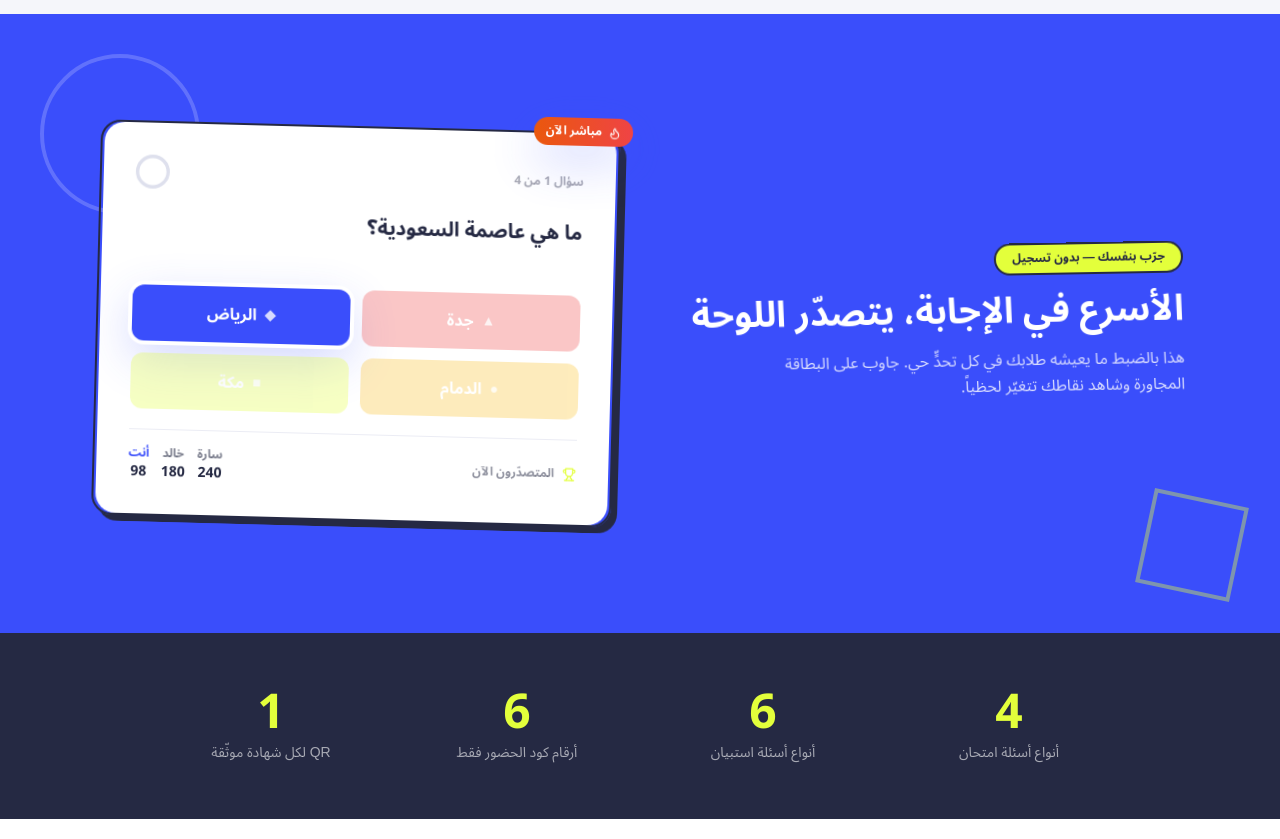
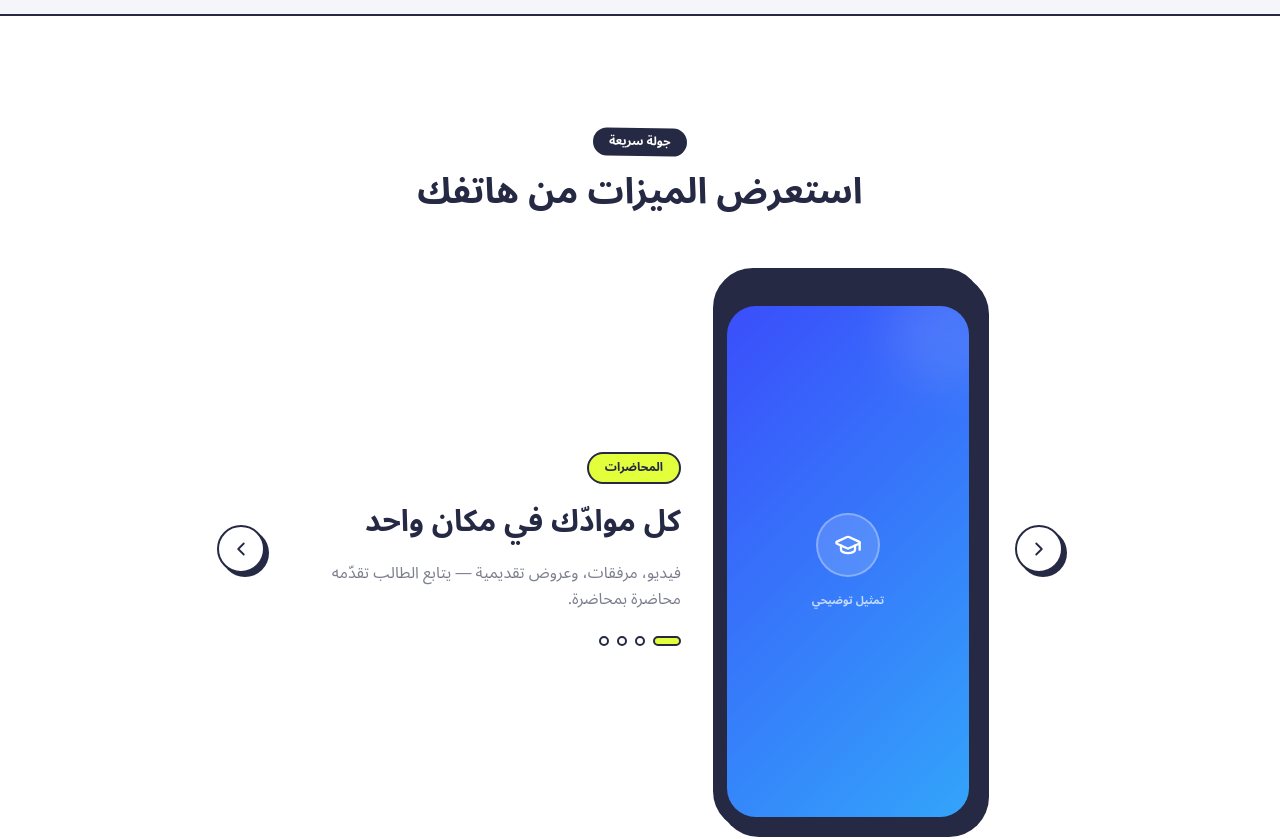
Before and after one commit to ruwadapp/ruwad, a Next.js app: page / in a window 1280 px wide. Shown: the part 1500-2339 px from the top of the page. Built offline with nearby package versions, Linux system fonts and the light colour scheme; no server answers; a web font is replaced by a local one.

Commit message:
إضافة قسم تجريبي: موك أب هاتف مع سلايدر (أسهم + نقاط) لاستعراض الميزات — محتوى نائب بانتظار المراجعة

```diff
--- a/components/marketing/LandingPage.tsx
+++ b/components/marketing/LandingPage.tsx
@@ -5,6 +5,7 @@ import {
 } from 'lucide-react'
 import { LandingNav } from './LandingNav'
 import { LiveQuizDemo } from './LiveQuizDemo'
+import { PhoneShowcase } from './PhoneShowcase'
 import { Reveal } from './Reveal'
 import { ParallaxLayer } from './ParallaxLayer'
 
@@ -126,6 +127,17 @@ export function LandingPage() {
             </Reveal>
           ))}
         </div>
+      </section>
+
+      {/* ===== PHONE SHOWCASE ===== */}
+      <section className="bg-white py-20 sm:py-28 border-y-2 border-ruwad-navy">
+        <Reveal className="text-center max-w-xl mx-auto mb-14 px-5">
+          <span className="inline-block bg-ruwad-navy text-white text-xs font-extrabold px-4 py-1.5 rounded-full rotate-1">جولة سريعة</span>
+          <h2 className="text-3xl sm:text-4xl font-extrabold text-ruwad-navy mt-4">استعرض الميزات من هاتفك</h2>
+        </Reveal>
+        <Reveal delay={100}>
+          <PhoneShowcase />
+        </Reveal>
       </section>
 
       {/* ===== SIGNATURE: LIVE DEMO ===== */}
--- /dev/null
+++ b/components/marketing/PhoneShowcase.tsx
@@ -0,0 +1,117 @@
+'use client'
+import { useState } from 'react'
+import { ChevronRight, ChevronLeft, GraduationCap, Flame, Award, QrCode } from 'lucide-react'
+
+// محتوى نائب (Placeholder) — استبدله بصور/نصوص حقيقية لاحقاً بسهولة
+const SLIDES = [
+  {
+    badge: 'المحاضرات',
+    title: 'كل موادّك في مكان واحد',
+    desc: 'فيديو، مرفقات، وعروض تقديمية — يتابع الطالب تقدّمه محاضرة بمحاضرة.',
+    bg: 'bg-ruwad-gradient',
+    icon: GraduationCap,
+  },
+  {
+    badge: 'التحديات الحيّة',
+    title: 'مسابقة حقيقية بين طلابك',
+    desc: 'سؤال واحد، توقيت مشترك، والأسرع في الإجابة الصحيحة يتصدّر اللوحة فوراً.',
+    bg: 'bg-ruwad-navy',
+    icon: Flame,
+  },
+  {
+    badge: 'الشهادات',
+    title: 'إنجاز يُوثَّق ويُشارَك',
+    desc: 'شهادة أنيقة برمز QR تُصدَر تلقائياً وتُنشر في الرواق فور الإتمام.',
+    bg: 'bg-ruwad-blue',
+    icon: Award,
+  },
+  {
+    badge: 'الحضور',
+    title: 'تسجيل حضور بلمسة واحدة',
+    desc: 'كود من 6 أرقام، وموافقة فورية من شاشة المدرب — بلا أوراق.',
+    bg: 'bg-ruwad-navy',
+    icon: QrCode,
+  },
+]
+
+export function PhoneShowcase() {
+  const [index, setIndex] = useState(0)
+  const slide = SLIDES[index]
+
+  function next() { setIndex((i) => (i + 1) % SLIDES.length) }
+  function prev() { setIndex((i) => (i - 1 + SLIDES.length) % SLIDES.length) }
+
+  return (
+    <div className="flex flex-col lg:flex-row items-center justify-center gap-8">
+      {/* السهم الأيمن (السابق بالعربي RTL) */}
+      <button
+        onClick={prev}
+        aria-label="السابق"
+        className="hidden lg:flex w-12 h-12 rounded-full bg-white border-2 border-ruwad-navy shadow-hard-sm hover-pop items-center justify-center shrink-0"
+      >
+        <ChevronRight size={22} className="text-ruwad-navy" />
+      </button>
+
+      {/* موك أب الهاتف */}
+      <div className="relative w-[240px] sm:w-[270px] shrink-0">
+        <div className="bg-ruwad-navy rounded-[2.5rem] border-2 border-ruwad-navy shadow-hard p-3">
+          <div className="w-24 h-5 bg-ruwad-navy rounded-full mx-auto mb-2 relative z-10 -mt-1" />
+          <div className={`${slide.bg} rounded-[1.8rem] aspect-[9/19] flex flex-col items-center justify-center gap-4 p-6 text-center transition-colors duration-300 relative overflow-hidden`}>
+            <div className="absolute -top-8 -right-8 w-28 h-28 bg-white/10 rounded-full blur-xl" />
+            <div className="w-16 h-16 rounded-full bg-white/15 backdrop-blur flex items-center justify-center border-2 border-white/30">
+              <slide.icon size={28} className="text-white" />
+            </div>
+            <span className="text-white/70 text-[11px] font-bold">تمثيل توضيحي</span>
+          </div>
+        </div>
+        {/* زر جانبي زخرفي */}
+        <div className="absolute top-20 -right-1 w-1 h-10 bg-ruwad-navy rounded-full" />
+      </div>
+
+      {/* السهم الأيسر (التالي) + المحتوى */}
+      <div className="flex flex-col items-center lg:items-start gap-5 max-w-sm text-center lg:text-right">
+        <div className="flex items-center gap-3">
+          <button
+            onClick={prev}
+            aria-label="السابق"
+            className="lg:hidden w-10 h-10 rounded-full bg-white border-2 border-ruwad-navy shadow-hard-sm flex items-center justify-center"
+          >
+            <ChevronRight size={18} className="text-ruwad-navy" />
+          </button>
+          <span className="inline-block bg-ruwad-lime text-ruwad-navy text-xs font-extrabold px-4 py-1.5 rounded-full border-2 border-ruwad-navy">
+            {slide.badge}
+          </span>
+          <button
+            onClick={next}
+            aria-label="التالي"
+            className="lg:hidden w-10 h-10 rounded-full bg-white border-2 border-ruwad-navy shadow-hard-sm flex items-center justify-center"
+          >
+            <ChevronLeft size={18} className="text-ruwad-navy" />
+          </button>
+        </div>
+
+        <h3 className="text-2xl sm:text-3xl font-extrabold text-ruwad-navy leading-snug">{slide.title}</h3>
+        <p className="text-ruwad-navy/60 leading-relaxed">{slide.desc}</p>
+
+        <div className="flex items-center gap-2 mt-1">
+          {SLIDES.map((_, i) => (
+            <button
+              key={i}
+              onClick={() => setIndex(i)}
+              aria-label={`الشريحة ${i + 1}`}
+              className={`h-2.5 rounded-full border-2 border-ruwad-navy transition-all ${i === index ? 'w-7 bg-ruwad-lime' : 'w-2.5 bg-white'}`}
+            />
+          ))}
+        </div>
+      </div>
+
+      <button
+        onClick={next}
+        aria-label="التالي"
+        className="hidden lg:flex w-12 h-12 rounded-full bg-white border-2 border-ruwad-navy shadow-hard-sm hover-pop items-center justify-center shrink-0"
+      >
+        <ChevronLeft size={22} className="text-ruwad-navy" />
+      </button>
+    </div>
+  )
+}
```
